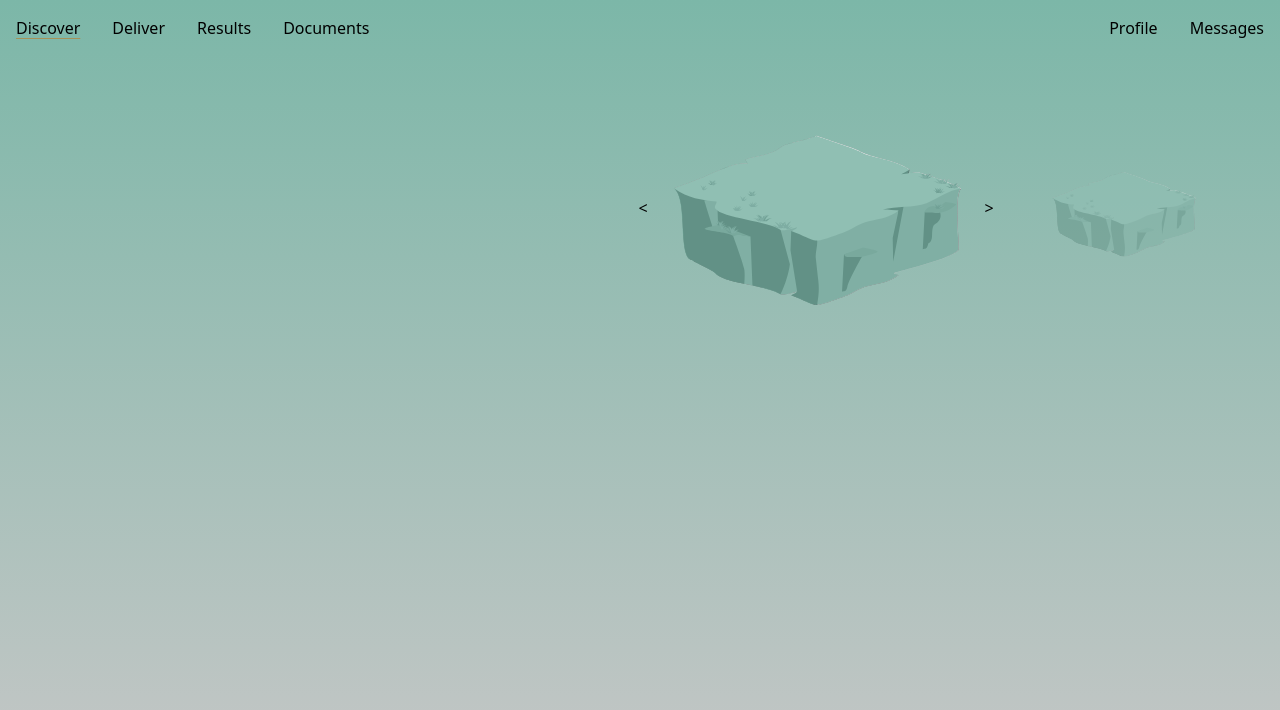
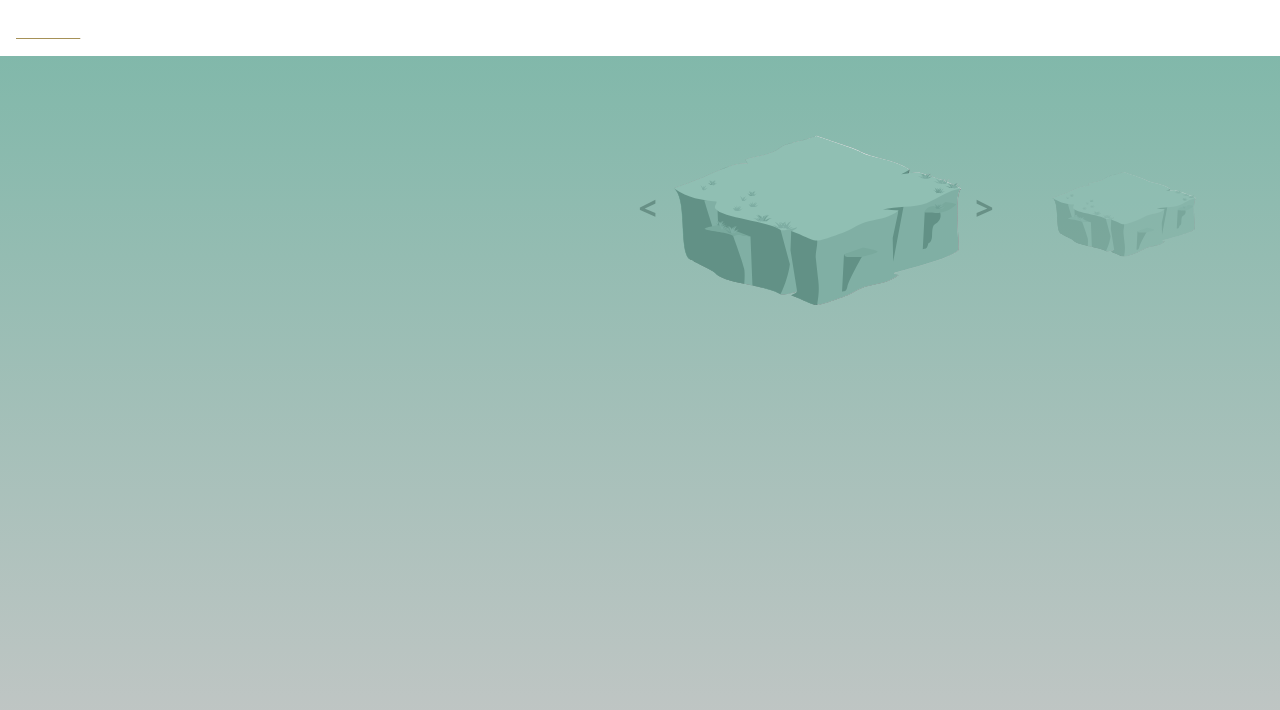
Before and after one commit to GioSmaal/mhj-concept, a Next.js app: page /island in a window 1280 px wide. Shown: the top 710 px of the page. Built offline with nearby package versions, Linux system fonts and the light colour scheme.

Commit message:
Last changes carousel & color fix

```diff
--- a/src/components/navbar.js
+++ b/src/components/navbar.js
@@ -5,26 +5,26 @@ function NavBar() {
 			<div class="items-center justify-between hidden w-full md:flex md:w-auto md:order-1" id="navbar-sticky">
 				<ul class="flex flex-col p-4 md:p-0 mt-4 font-medium border rounded-lg md:flex-row md:space-x-8 md:mt-0 md:border-0">
 					<li>
-						<a href="#" class="block py-2 pl-3 pr-4 underline underline-offset-4 underline-orange rounded md:bg-transparent md:p-0" aria-current="page">Discover</a>
+						<a href="#" class="block py-2 pl-3 pr-4 underline underline-offset-4 underline-orange rounded md:bg-transparent md:p-0 text-white" aria-current="page">Discover</a>
 					</li>
 					<li>
-						<a href="#" class="block py-2 pl-3 pr-4 rounded md:p-0 md:dark:hover:bg-transparent">Deliver</a>
+						<a href="#" class="block py-2 pl-3 pr-4 rounded md:p-0 md:dark:hover:bg-transparent text-white">Deliver</a>
 					</li>
 					<li>
-						<a href="#" class="block py-2 pl-3 pr-4 rounded md:p-0 md:dark:hover:bg-transparent">Results</a>
+						<a href="#" class="block py-2 pl-3 pr-4 rounded md:p-0 md:dark:hover:bg-transparent text-white">Results</a>
 					</li>
 					<li>
-						<a href="#" class="block py-2 pl-3 pr-4 rounded md:p-0 md:dark:hover:bg-transparent">Documents</a>
+						<a href="#" class="block py-2 pl-3 pr-4 rounded md:p-0 md:dark:hover:bg-transparent text-white">Documents</a>
 					</li>
 				</ul>
 			</div>
 			<div class="items-center justify-between hidden w-full md:flex md:w-auto md:order-1" id="navbar-sticky">
-				<ul class="flex flex-col p-4 md:p-0 mt-4 font-medium border rounded-lg md:flex-row md:space-x-8 md:mt-0 md:border-0 md:bg-white">
+				<ul class="flex flex-col p-4 md:p-0 mt-4 font-medium border rounded-lg md:flex-row md:space-x-8 md:mt-0 md:border-0">
 					<li>
-						<a href="#" class="block py-2 pl-3 pr-4 rounded md:p-0 md:dark:hover:bg-transparent" aria-current="page">Profile</a>
+						<a href="#" class="block py-2 pl-3 pr-4 rounded md:p-0 md:dark:hover:bg-transparent text-white" aria-current="page">Profile</a>
 					</li>
 					<li>
-						<a href="#" class="block py-2 pl-3 pr-4 rounded md:p-0 md:dark:hover:bg-transparent">Messages</a>
+						<a href="#" class="block py-2 pl-3 pr-4 rounded md:p-0 md:dark:hover:bg-transparent text-white">Messages</a>
 					</li>
 				</ul>
 			</div>
--- a/src/pages/island/index.js
+++ b/src/pages/island/index.js
@@ -23,6 +23,7 @@ export default function Carousel() {
   return (
     <Fragment>
       <NavBar />
+      {/* Carousel */}
       <div className="fixed top-20 right-20 w-3/5 h-2/5 overflow-hidden flex justify-center">
         <div className="relative w-2/5 h-4/5">
           {images.map((image, index) => (
@@ -45,18 +46,24 @@ export default function Carousel() {
           ))}
           <button
             onClick={selectPrevious}
-            className="absolute top-1/2 left-0 transform -translate-y-1/2 rounded-full text-white bg-black bg-opacity-50 hover:bg-opacity-75 transition-colors duration-500"
+            className="absolute top-1/2 left-0 transform -translate-y-1/2 rounded-full opacity-50 hover:opacity-100 transition-colors"
             style={{
               left: "-1.5rem",
+              fontSize: "2rem",
+              fontWeight: "900",
+              color: "#40665c"
             }}
           >
             &lt;
           </button>
           <button
             onClick={selectNext}
-            className="absolute top-1/2 right-0 transform -translate-y-1/2 rounded-full text-white bg-black bg-opacity-50 hover:bg-opacity-75 transition-colors duration-500"
+            className="absolute top-1/2 right-0 transform -translate-y-1/2 rounded-full opacity-50 hover:opacity-100 transition-colors"
             style={{
               right: "-1.5rem",
+              fontSize: "2rem",
+              fontWeight: "900",
+              color: "#40665c"
             }}
           >
             &gt;
--- a/tailwind.config.js
+++ b/tailwind.config.js
@@ -10,6 +10,7 @@ module.exports = {
       'dark-green': '#40665c',
       'light-green': '#67a897',
       'orange': '#a69157',
+      'white': '#ffffff',
     },
     extend: {
       backgroundImage: {
```
